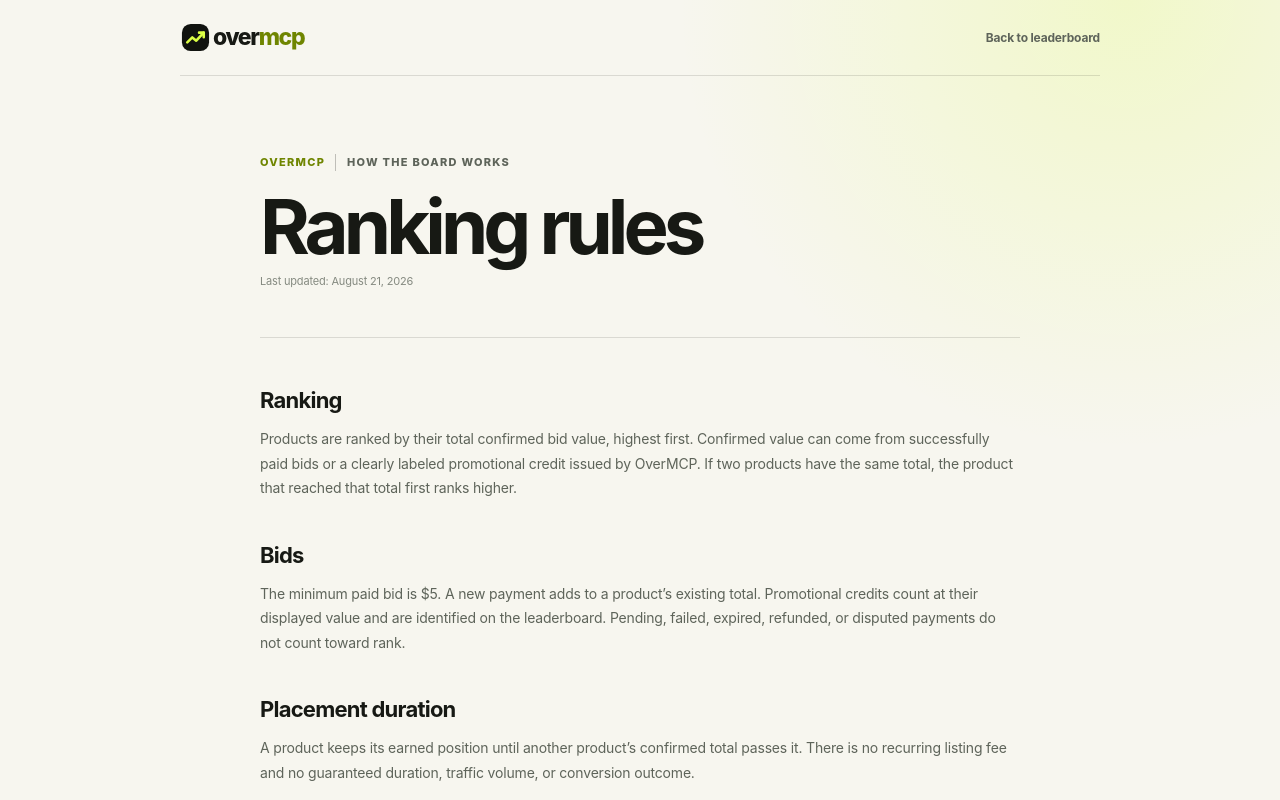
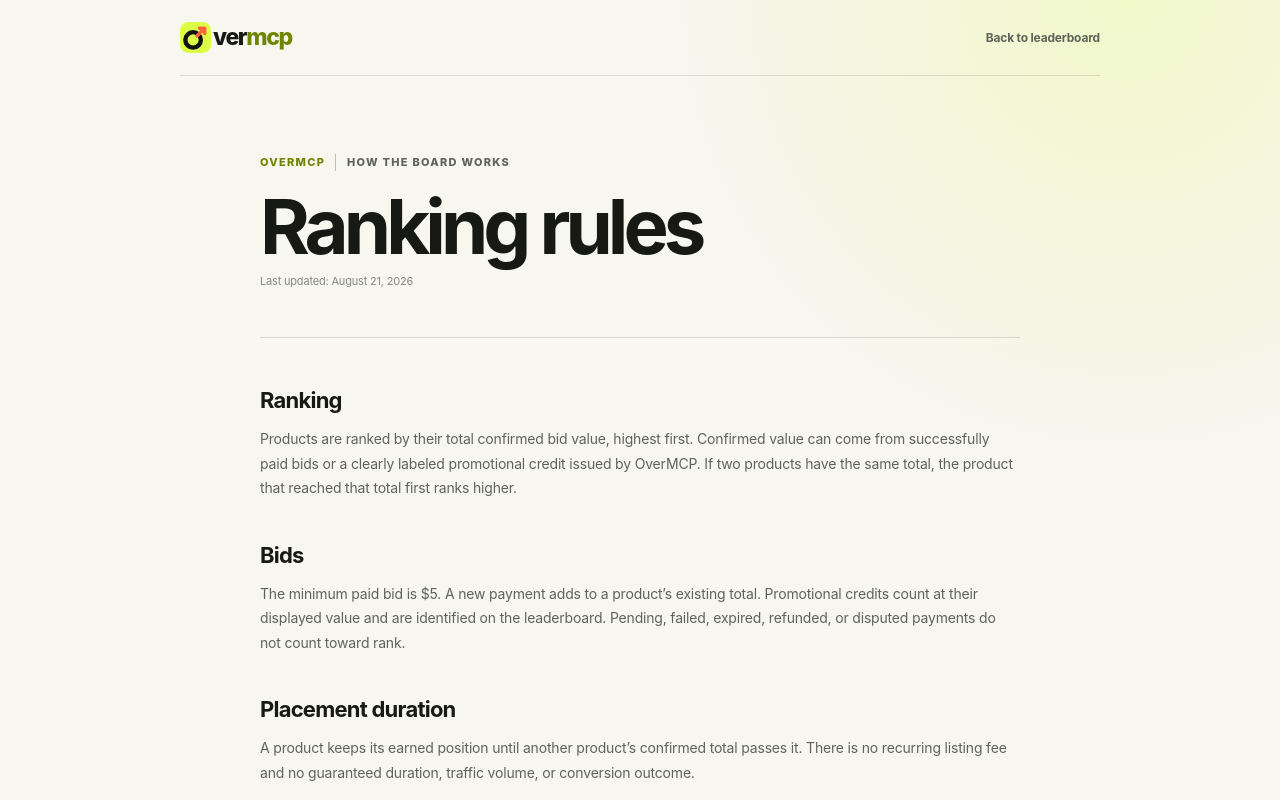
Before and after one commit to borhen68/overmcp-leaderboard, a Next.js app: page /rules in a window 1280 px wide. Shown: the top 800 px of the page. Built offline with nearby package versions, Linux system fonts and the light colour scheme.

Commit message:
Match header mark to brand icon

```diff
--- a/src/app/globals.css
+++ b/src/app/globals.css
@@ -131,14 +131,18 @@
     overflow: visible;
   }
 
-  .brand-glyph .brand-glyph-bg {
-    fill: var(--ink);
-  }
-
-  .brand-glyph .brand-glyph-line {
+  .brand-glyph rect { fill: var(--lime); }
+
+  .brand-glyph circle {
     fill: none;
-    stroke: var(--lime);
-    stroke-width: 2.7;
+    stroke: var(--ink);
+    stroke-width: 9;
+  }
+
+  .brand-glyph path {
+    fill: none;
+    stroke: var(--orange);
+    stroke-width: 7;
     stroke-linecap: round;
     stroke-linejoin: round;
   }
--- a/src/components/overmcp-app.tsx
+++ b/src/components/overmcp-app.tsx
@@ -73,13 +73,13 @@ export function Logo() {
   return (
     <a className="brand" href="/" aria-label="OverMCP home">
       <span className="brand-glyph" aria-hidden="true">
-        <svg viewBox="0 0 32 32" role="presentation">
-          <rect className="brand-glyph-bg" x="2" y="2" width="28" height="28" rx="9" />
-          <path className="brand-glyph-line" d="m7.5 21 5.2-5.1 4.1 3.4L24.5 11" />
-          <path className="brand-glyph-line" d="M19.7 11h4.8v4.8" />
+        <svg viewBox="0 0 64 64" role="presentation">
+          <rect width="64" height="64" rx="17" />
+          <circle cx="27" cy="37" r="16" />
+          <path d="M35 29 51 13M40 13h11v11" />
         </svg>
       </span>
-      <span className="brand-wordmark" aria-hidden="true">over<span>mcp</span></span>
+      <span className="brand-wordmark" aria-hidden="true">ver<span>mcp</span></span>
     </a>
   );
 }
```
